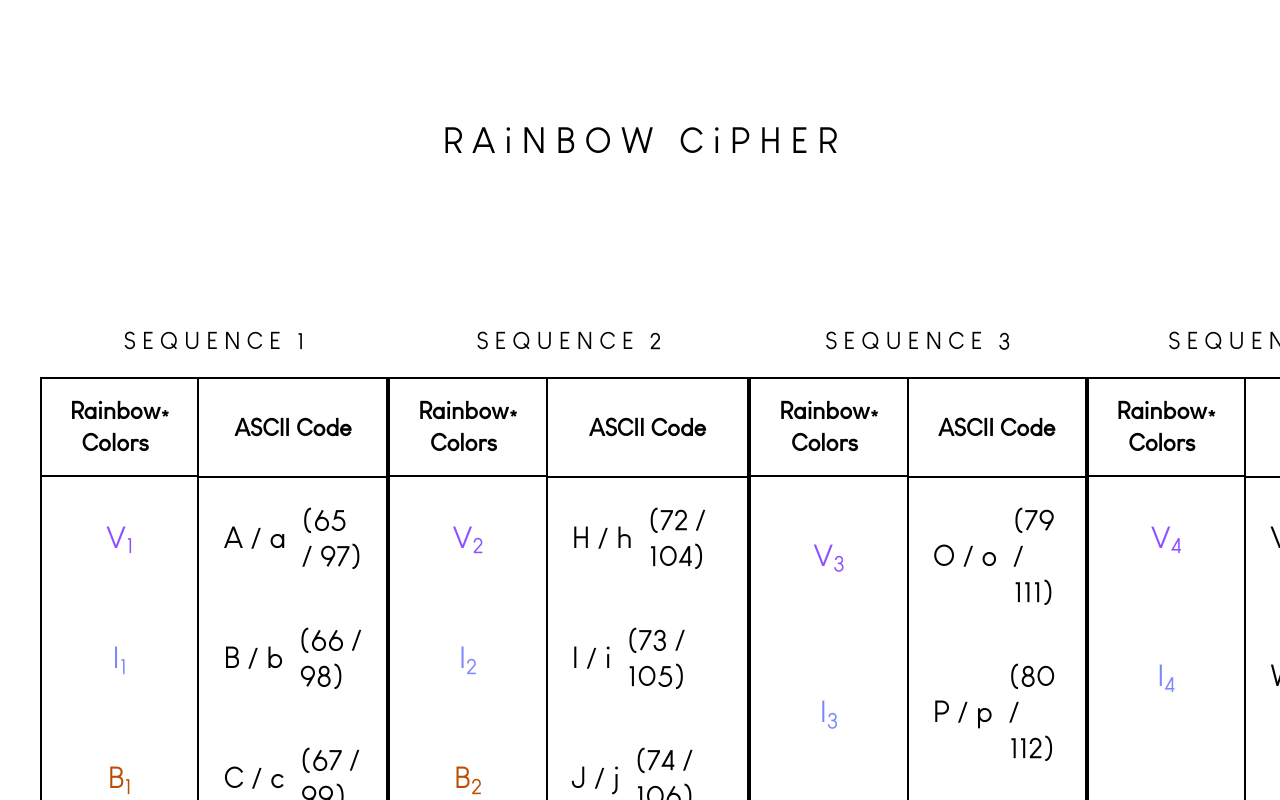
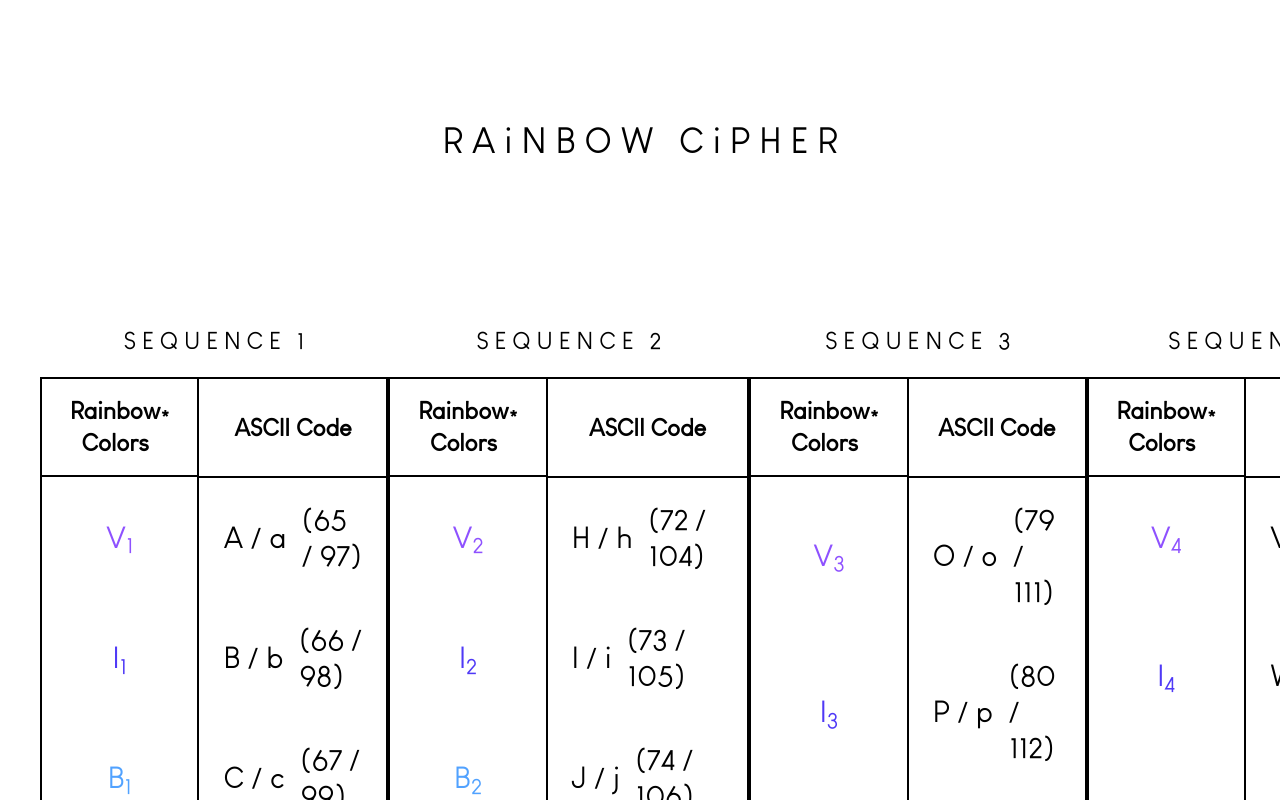
Before and after one commit to kodevx/rainbow-cipher, a React (Vite) app: page /about in a window 1280 px wide. Shown: the top 800 px of the page. Built offline with nearby package versions, Linux system fonts and the light colour scheme.

Commit message:
style: color opacity updates for rainbow color letters

```diff
--- a/src/customComponents/AboutRainbowCipher/aboutRainbowCipher.tsx
+++ b/src/customComponents/AboutRainbowCipher/aboutRainbowCipher.tsx
@@ -7,12 +7,12 @@ const SEQUENCE_KEY = [1,2,3,4]
 
 const rainbowColorStyles = {
     'V': 'text-violet-500',
-    'I': 'text-indigo-400',
-    'B': 'text-amber-700',
+    'I': 'text-indigo-600',
+    'B': 'text-blue-400',
     'G': 'text-emerald-500',
     'Y': 'text-yellow-400',
     'O': 'text-orange-500',
-    'R': 'text-red-500',
+    'R': 'text-red-600',
 }
 
 const getRainbowColorToAsciiCodeMappings = () => {
```
